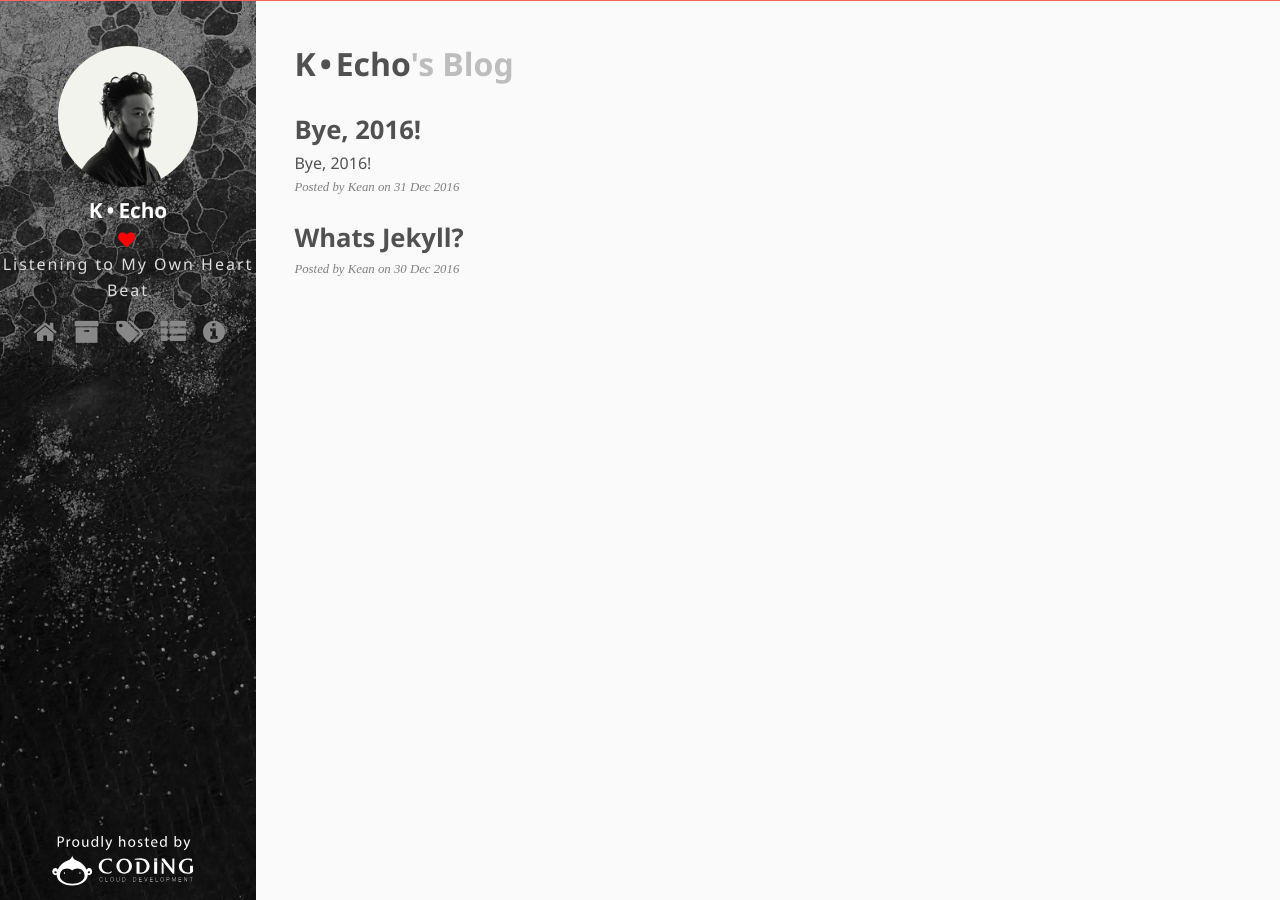
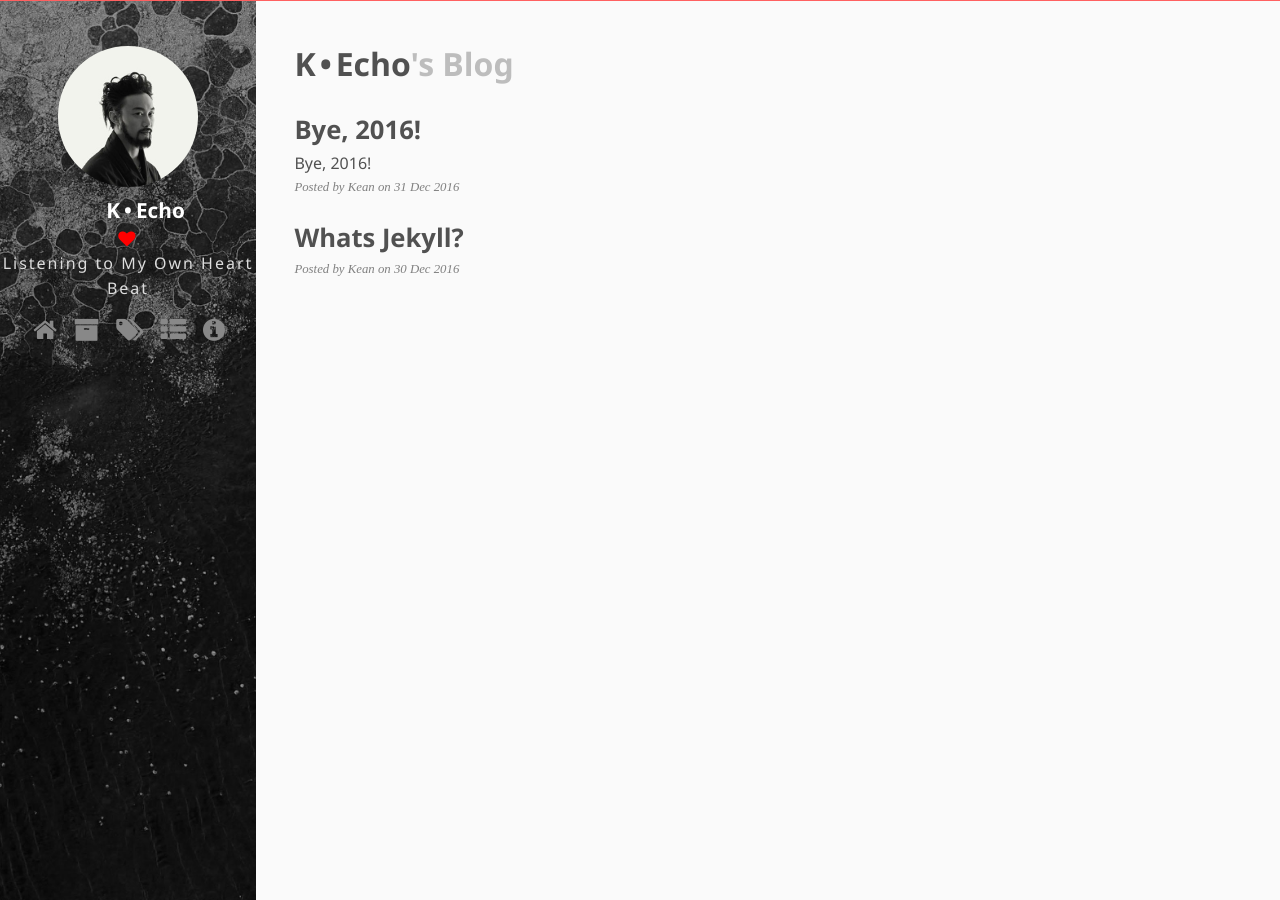
Before and after one commit to keanvm/keanvm.github.io, a Jekyll site: the page built from index.html, in a window 1280 px wide. Built offline with Jekyll 4.4.1, drawn with Linux system fonts in a browser that asks for light colours; the list of posts is cut into pages by our own code.

Commit message:
add github workflow

```diff
--- a/MP_verify_ZdQKC58zyfV7T2Uu.txt
+++ /dev/null
@@ -1 +0,0 @@
-ZdQKC58zyfV7T2Uu
--- a/_config.yml
+++ b/_config.yml
@@ -1,4 +1,4 @@
-# name:               '聆听<span style="padding: 0 4px 0 4px; ">•</span>心动'
+# name:               '聆听<span style="padding: 0 4px; vertical-align: middle;">•</span>心动'
 name:               'K<span style="padding: 0 4px 0 4px; ">•</span>Echo'
 # title:              "聆听•心动"
 title:              "K•Echo"
--- a/_layouts/default.html
+++ b/_layouts/default.html
@@ -6,7 +6,11 @@
     <div class="top"></div>
     <div class="profile" style="background-image: url({{ site.background }});">
         <img src="{{site.avater}}" class="img-circle" />
-        <h3 class="site-name">{{ site.name }}</h3>
+        <h3 class="site-name">
+            <span class="name-left">K</span>
+            <span class="name-dot">•</span>
+            <span class="name-right">Echo</span>
+        </h3>
         <p class="heart-wrapper"><i class="fa fa-heart beat-heart" style="color: red; font-size: 1em; text-align: center; margin:0;"> </i></p>
         <p class="site-des">{{ site.description }}</p>
         <!-- <div class="nav-wrapper"> -->
@@ -17,7 +21,7 @@
             <a type="button" href="/" title="分类"><i class="fa fa-th-list"></i></a>
             <a type="button" href="/about" title="关于"><i class="fa fa-info-circle"></i></a>
         </p>
-        <img src="/images/coding.svg" class="coding">
+        <!-- <img src="/images/coding.svg" class="coding"> -->
 
         <!-- </div> -->
         <!-- <ul class="social">
@@ -46,7 +50,7 @@
         {{ content }}
         <!-- <img src="/images/coding.svg" style="position: absolute; bottom: 0px;  color: white; left: 50%; z-index: 1000"> -->
     </div>
-        <img src="/images/coding-b.svg" class="codingb">
+        <!-- <img src="/images/coding-b.svg" class="codingb"> -->
 </body>
 <script type="text/javascript">
     window.onload = function(){
--- a/resources/css/style.scss
+++ b/resources/css/style.scss
@@ -364,6 +364,31 @@
     -o-animation: heartbeat 0.8s infinite alternate;      /* Opera: */
 }
 
+.site-name {
+    display: flex;
+    align-items: center;
+    justify-content: center;
+    margin-bottom: 0;
+    .name-left {
+        flex: 1;
+        text-align: right;
+        padding-right: 4px;
+    }
+    .name-dot {
+        flex: 0 0 auto;
+    }
+    .name-right {
+        flex: 1;
+        text-align: left;
+        padding-left: 4px;
+    }
+}
+
+.heart-wrapper {
+    text-align: center;
+    margin-top: 0;
+}
+
 h1.post-title{
     padding-bottom: 10px;
     font-size: 2.4em;
@@ -422,7 +447,7 @@
     }
     p.heart-wrapper{
         height: 1.8em;
-        margin-top: -1.2em;
+        margin-top: 0;
     }
     p {
         width: 100%;
```
Also changed, not shown: .github/workflows/pages.yml (added).
